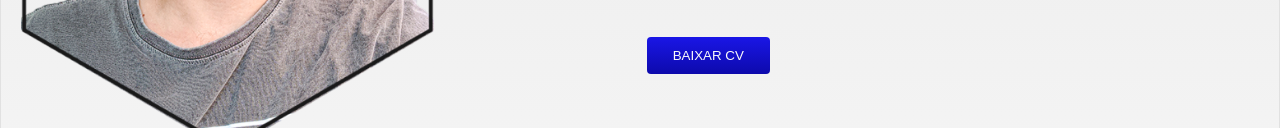
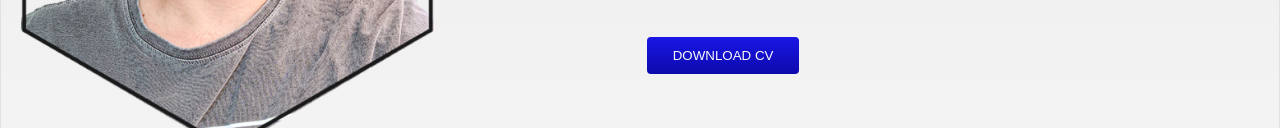
Before and after one commit to leonardocarr/leonardocarr.github.io, a plain HTML site: page index.html in a window 1280 px wide. Shown: the part 465-593 px from the top of the page. Drawn offline with Linux system fonts and the light colour scheme.

Commit message:
testo btn

```diff
--- a/index.html
+++ b/index.html
@@ -50,7 +50,7 @@
         <h2>Me chamo Leonardo Ruiz</h2>
         <p>Desenvolvedor web e<strong> estudante</strong> de análise e desenvolvimento de sistemas.</p>
 
-        <button class="download-cv"><a href="./img/CV.Leonardo-Carr.pdf" download="">BAIXAR CV</a></button>
+        <button class="download-cv"><a href="./img/CV.Leonardo-Carr.pdf" download="">DOWNLOAD CV</a></button>
       </div>
 
       <!-- Icons -->
```
